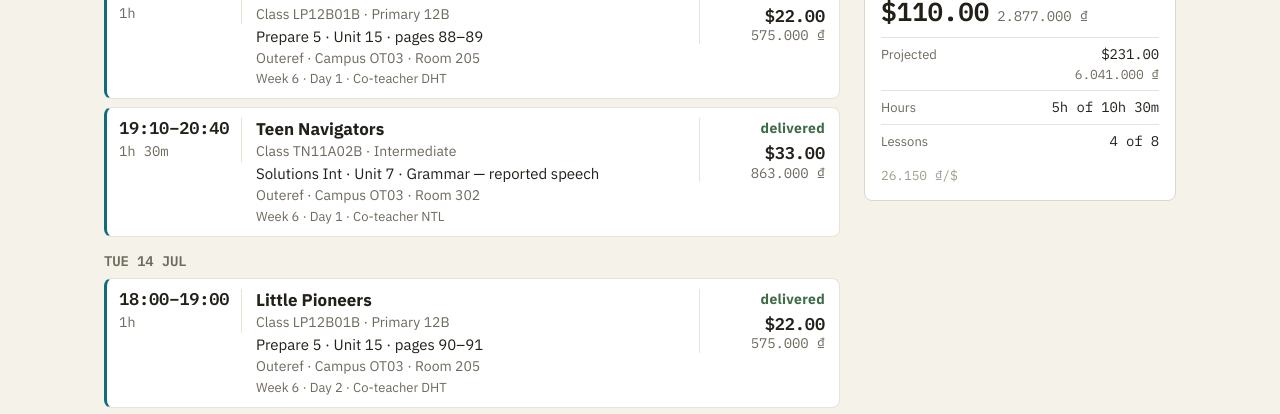
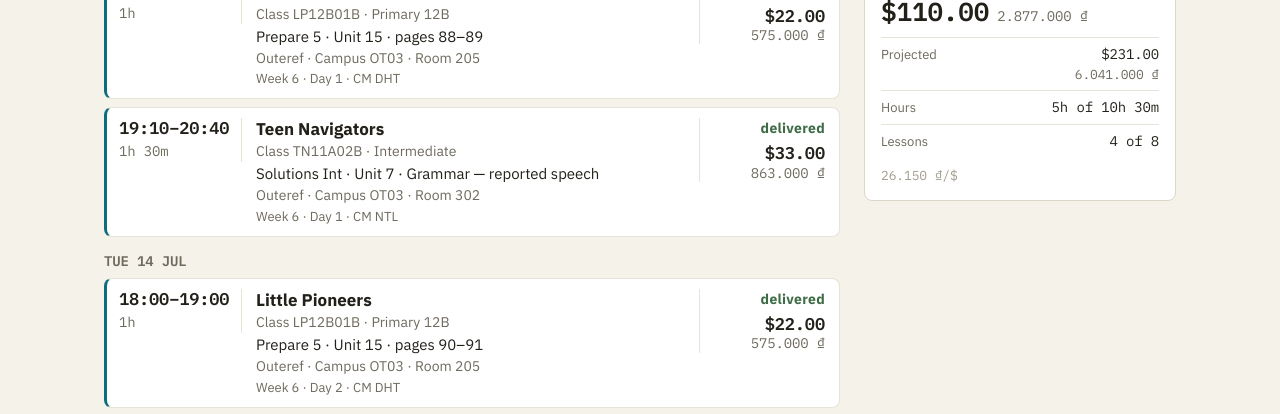
Before and after one commit to agent-kali/ClassFlow-app, a Next.js app: page /teacher in a window 1280 px wide. Shown: the part 386-800 px from the top of the page. Built offline with nearby package versions, Linux system fonts and the light colour scheme.

Commit message:
fix(teacher): update co-teacher label to class manager in formatting functions and tests
Changed the label from "Co-teacher" to "CM" in the formatCoTeacher function and updated the corresponding test case to reflect this change.

```diff
--- a/src/features/teacher/lessonPresentation.ts
+++ b/src/features/teacher/lessonPresentation.ts
@@ -79,7 +79,7 @@ export function formatLocation(parts: {
 
 export function formatCoTeacher(cmName: string | undefined | null): string | null {
   const name = cmName?.trim();
-  return name ? `Co-teacher ${name}` : null;
+  return name ? `CM ${name}` : null;
 }
 
 /** Compact operational line for the next-up banner. */
```
Also changed, not shown: 1 other file (tests, documents, lock files or other folders).
